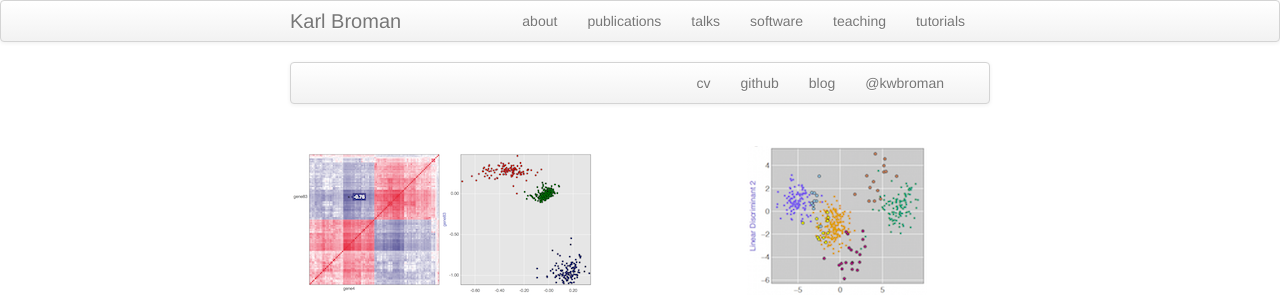
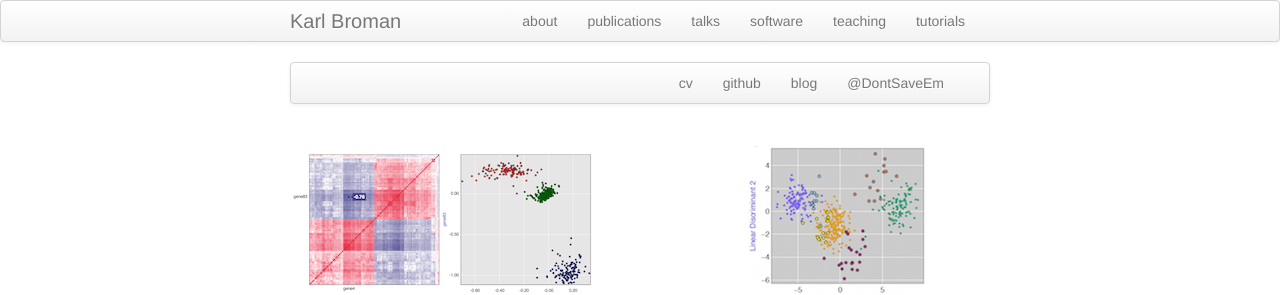
Before and after one commit to wtcrutch/wtcrutch.github.io, a Jekyll site: the page built from index.md, in a window 1280 px wide. Shown: the top 295 px of the page. Built offline with Jekyll 4.4.1, drawn with Linux system fonts in a browser that asks for light colours; some of the changed lines change nothing that is shown.

Commit message:
Update index.md

```diff
--- a/index.md
+++ b/index.md
@@ -1,17 +1,17 @@
 ---
 layout: frontpage
-title: Karl Broman
-description: Karl Broman is Professor in Biostatistics and Medical Informatics at University of Wisconsin - Madison; research in statistical genetics
-keywords: Broman, QTL, R/qtl, quantitative trait loci, statistics, statistical genetics, recombination
+title: Walter Crutchfield
+description: Walter Crutchfield is a student at Indiana University working on a Computer Science B.S.
+keywords: Computer Science, Programming, java, python, tech, IT, php, cgi, mobile software, android, ios, apps
 ---
 
 <div class="navbar">
   <div class="navbar-inner">
       <ul class="nav">
           <li><a href="{{ BASE_PATH }}/assets/broman_cv.pdf">cv</a></li>
-          <li><a href="https://github.com/kbroman">github</a></li>
-          <li><a href="http://kbroman.wordpress.com">blog</a></li>
-          <li><a href="https://twitter.com/kwbroman">@kwbroman</a></li>
+          <li><a href="https://github.com/wtcrutch">github</a></li>
+          <li><a href="http://waltercrutchfield.com">blog</a></li>
+          <li><a href="https://twitter.com/dontsaveem">@DontSaveEm</a></li>
       </ul>
   </div>
 </div>
```
